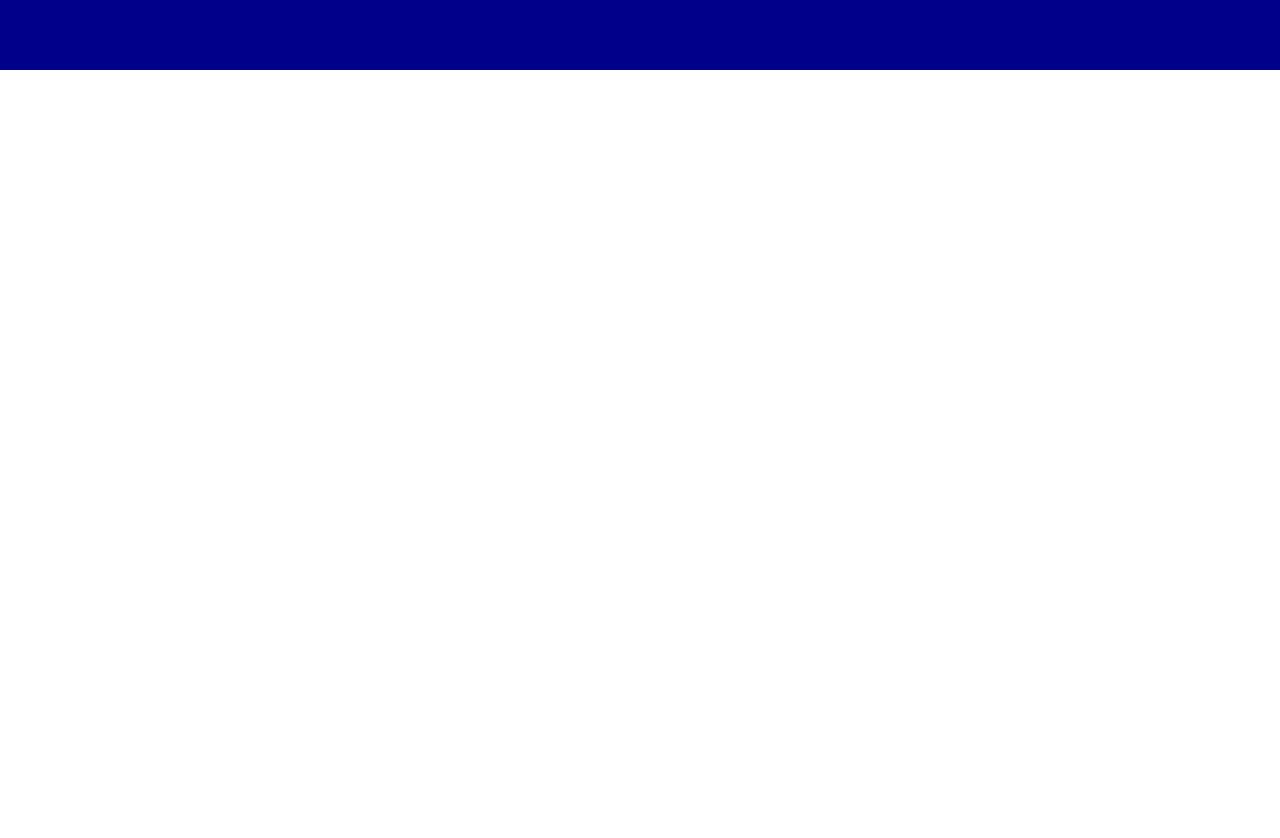
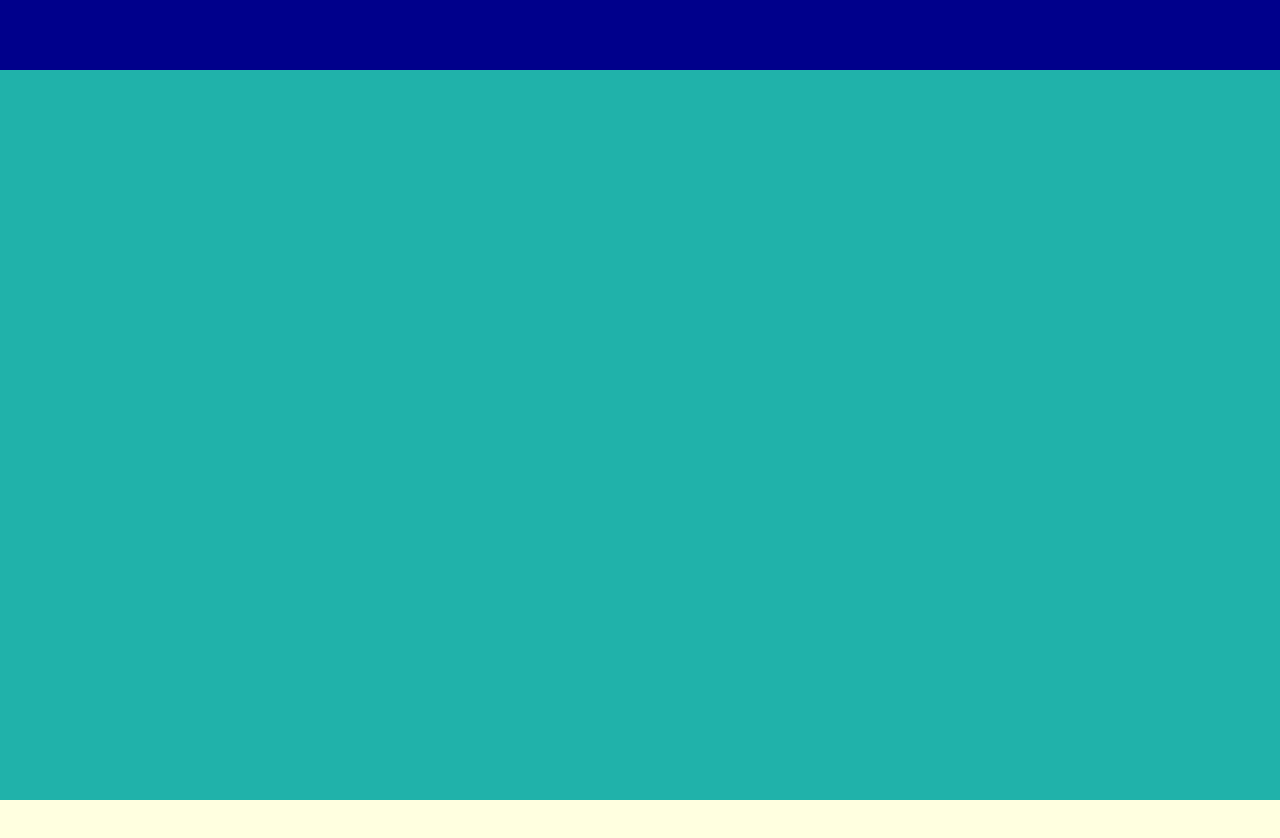
Before and after one commit to jalgonz/react-portfolio, a React (Create React App) app: page / in a window 1280 px wide. Shown: the top 838 px of the page. Before the commit the page ends 800 px from the top, so only its background shows below. Built offline with nearby package versions, Linux system fonts and the light colour scheme.

Commit message:
added some styling for app and navbar

```diff
--- a/src/App.jsx
+++ b/src/App.jsx
@@ -3,6 +3,7 @@
 import Navbar from "./components/navbar/Navbar";
 import Portfolio from "./components/portfolio/Portfolio";
 import Works from "./components/works/Works";
+import "./app.scss"
 
 function App() {
   return (
--- /dev/null
+++ b/src/app.scss
@@ -0,0 +1,17 @@
+.app {
+    height: 100vh;
+
+    .sections {
+        width: 100%;
+        height: calc(100vh - 70px); //Set section class height to the height of the app class minus the height of the navbar (70px)
+        background-color: lightpink;
+        position: relative;
+        top: 70px; //height of navbar
+
+        > *{
+            width: 100vw;
+            height: calc(100vh - 70px);
+        }
+
+    }
+}
--- a/src/components/navbar/navbar.scss
+++ b/src/components/navbar/navbar.scss
@@ -2,4 +2,6 @@
     width: 100%;
     height: 70px;
     background-color: darkblue;
+    position: fixed; //make navbar fixed
+    top: 0;          //to the top of screen
 }
--- a/src/components/portfolio/portfolio.scss
+++ b/src/components/portfolio/portfolio.scss
@@ -1,3 +1,3 @@
 .portfolio {
-    background-color: lightseagreen;
+    background-color: lightyellow;
 }
```
